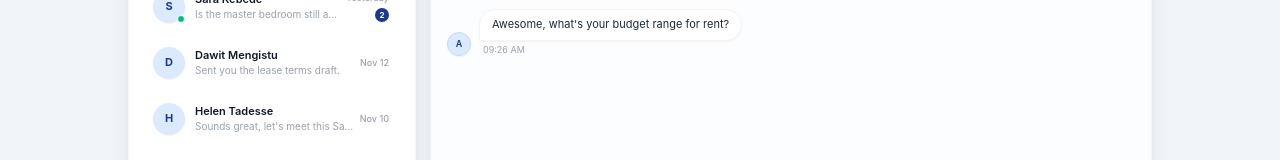
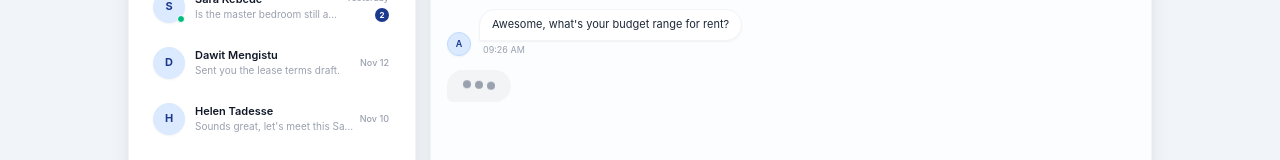
Before and after one commit to Natnael9/Debal, a React (Vite) app in the folder frontend/: page /app/messages in a window 1280 px wide. Shown: the part 283-443 px from the top of the page. Built offline with nearby package versions, Linux system fonts and the light colour scheme.

Commit message:
typing indicator done

```diff
--- a/frontend/src/components/chat/ChatWindow.jsx
+++ b/frontend/src/components/chat/ChatWindow.jsx
@@ -1,8 +1,11 @@
+import { useState } from "react";
 import MessageList from "./MessageList";
 import MessageInput from "./MessageInput";
 
+
 function ChatWindow({ chat, onSendMessage, onOpenSidebar }) {
   const currentUserId = "current-user";
+  const [isTyping, setIsTyping] = useState(true);
 
   return (
 <div className="flex flex-1 h-[80dvh] md:h-[80dvh] sm:h-[full]  min-w-0 flex-col justify-between overflow-hidden rounded-none border-0 bg-white shadow-none md:rounded-2xl md:border md:border-gray-100 md:shadow-xl">
@@ -54,7 +57,7 @@ function ChatWindow({ chat, onSendMessage, onOpenSidebar }) {
       </div>
 
       {/* Messages */}
-      <MessageList messages={chat.messages} currentUserId={currentUserId} />
+      <MessageList messages={chat.messages} currentUserId={currentUserId} isTyping={isTyping}/>
 
       {/* Input */}
       <MessageInput onSend={onSendMessage} />
--- a/frontend/src/components/chat/MessageList.jsx
+++ b/frontend/src/components/chat/MessageList.jsx
@@ -1,6 +1,8 @@
 import MessageBubble from "./MessageBubble";
+import TypingIndicator from "./TypingIndicator";
 
-function MessageList({ messages, currentUserId }) {
+function MessageList({ messages, currentUserId, isTyping = false,}) {
+
   return (
     <div className="flex-1 space-y-3.5 overflow-y-auto bg-slate-50/40 p-3.5 sm:p-4">
       {messages.length === 0 ? (
@@ -8,14 +10,20 @@ function MessageList({ messages, currentUserId }) {
           <p className="text-[11px] text-gray-400">No messages yet. Say hello!</p>
         </div>
       ) : (
-        messages.map((message) => (
+
+        <>
+        {messages.map((message) => (
           <MessageBubble
             key={message.id}
             message={message}
             isOwn={message.senderId === currentUserId}
           />
-        ))
+        ))}
+
+        {isTyping && <TypingIndicator />}
+        </>
       )}
+
     </div>
   );
 }
--- a/frontend/src/components/chat/TypingIndicator.jsx
+++ b/frontend/src/components/chat/TypingIndicator.jsx
@@ -0,0 +1,15 @@
+function TypingIndicator() {
+  return (
+    <div className="flex justify-start">
+      <div className="rounded-2xl rounded-bl-md bg-gray-100 px-4 py-3">
+        <div className="flex items-center gap-1">
+          <span className="h-2 w-2 animate-bounce rounded-full bg-gray-400 [animation-delay:-0.3s]" />
+          <span className="h-2 w-2 animate-bounce rounded-full bg-gray-400 [animation-delay:-0.15s]" />
+          <span className="h-2 w-2 animate-bounce rounded-full bg-gray-400" />
+        </div>
+      </div>
+    </div>
+  );
+}
+
+export default TypingIndicator;
```
